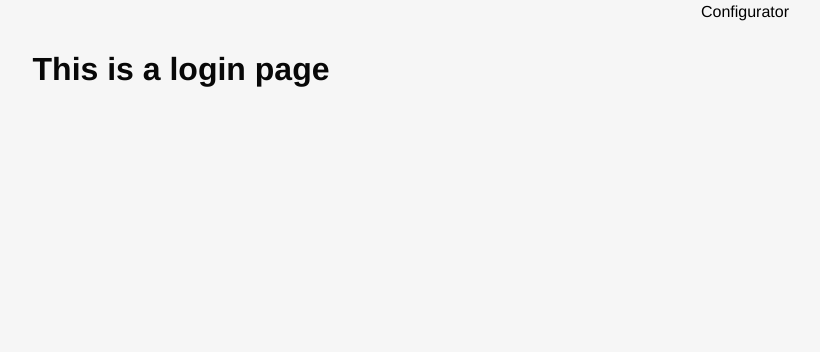
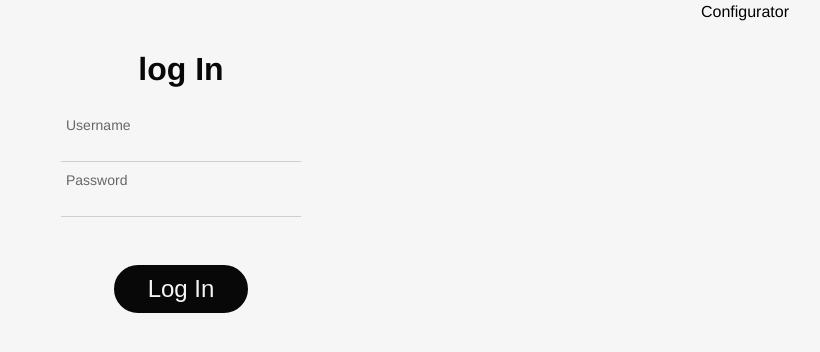
Before and after one commit to Bram-Colleman/dev-sneakers-front, a Vue app: page /login in a window 1280 px wide. Shown: the top 352 px of the page, without its empty margins (459-1279 px from the left). Built offline with nearby package versions, Linux system fonts and the light colour scheme; a web font is replaced by a local one.

Commit message:
feat: Login screen

```diff
--- a/src/views/LoginView.vue
+++ b/src/views/LoginView.vue
@@ -4,7 +4,21 @@
   <div class="nav">
     <router-link to="/">Configurator</router-link>
   </div>
-    <h1>This is a login page</h1>
+    <h1>log In </h1>
+
+    <form class="login" action="#">
+      <div class="user-details-div">
+        <label for="username">Username</label>
+        <input type="text" id="username" name="username" />
+      </div>
+
+      <div class="user-details-div">
+        <label for="password">Password</label>
+        <input type="password" id="password" name="password" />
+      </div>
+
+      <button class="login__button" type="submit" value="Login">Log In</button>
+    </form>
 </template>
 
 <style scoped>
@@ -25,4 +39,18 @@
     text-align: center;
     color: rgb(8, 8, 8);
   }
+  .login {
+    display: flex;
+    flex-direction: column;
+    align-items: center;
+    justify-content: center;
+    margin: 0 auto;
+    width: 50%;
+    height: 50%;
+  }
+
+  .user-details-div {
+    margin: 0.5rem;
+  }
+
 </style>
```
Lines whose indentation alone changed are shown as unchanged.
